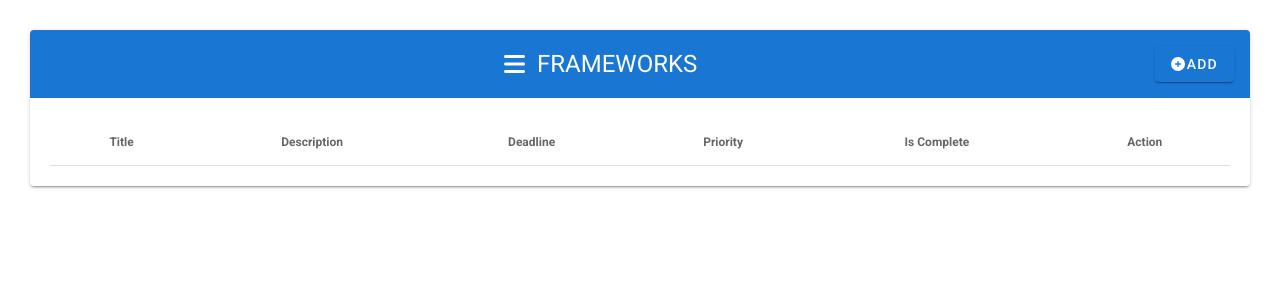
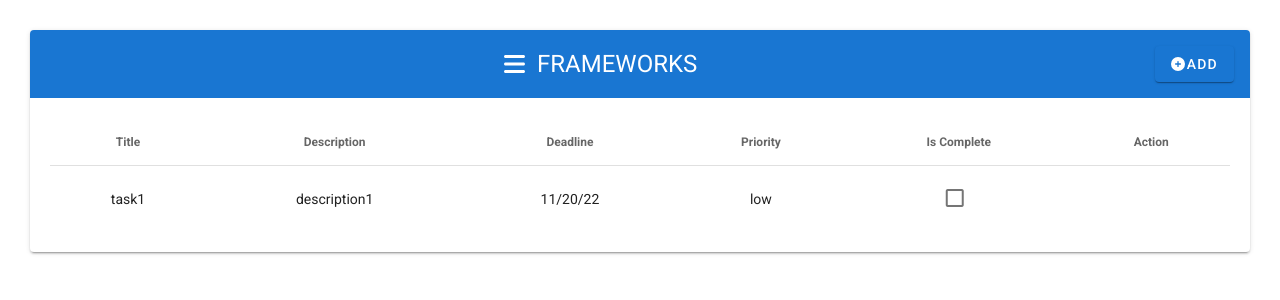
Before and after one commit to jeffpan602/To-Do-App, a Vue app in the folder todoapp/: page / in a window 1280 px wide. Shown: the top 300 px of the page. Built offline with nearby package versions, Linux system fonts and the light colour scheme.

Commit message:
date picker changes

```diff
--- a/todoapp/src/components/modalDialog.vue
+++ b/todoapp/src/components/modalDialog.vue
@@ -27,8 +27,8 @@
                         <v-menu v-ref="menu" :return-value.sync="deadline" transition="scale-transition" offset-y
                             min-width="auto">
                             <template v-slot:activator="{ on, attrs }">
-                                <v-text-field v-model="deadline" label="Deadline" append-icon="mdi-calendar"
-                                    v-bind="attrs" v-on="on" readonly outlined required
+                                <v-text-field v-model="date" label="Deadline" append-icon="mdi-calendar" v-bind="attrs"
+                                    v-on="on" readonly outlined required
                                     :rules="[v => !!v || 'Deadline is required']" />
                             </template>
                             <v-date-picker v-model="date" no-title scrollable :close-on-content-click="false">
--- a/todoapp/src/components/toDo.vue
+++ b/todoapp/src/components/toDo.vue
@@ -29,11 +29,11 @@
                     <!--table body-->
                     <tbody>
                         <tr v-for="(task, index) in tasks" :key="index">
-                            <td>{{ task.title }}</td>
-                            <td>{{ task.description }}</td>
-                            <td>{{ task.deadline }}</td>
-                            <td>{{ task.priority }}</td>
-                            <td>
+                            <td class="text-center">{{ task.title }}</td>
+                            <td class="text-center">{{ task.description }}</td>
+                            <td class="text-center">{{ task.deadline }}</td>
+                            <td class="text-center">{{ task.priority }}</td>
+                            <td class="text-center">
                                 <v-layout justify-center>
                                     <v-checkbox v-model="tasks[index].isComplete" />
                                 </v-layout>
@@ -85,7 +85,14 @@ export default {
             isVisible: false,
             isAddTask: true,
 
-            tasks: [],
+            tasks: [
+                {
+                    title: 'task1',
+                    description: 'description1',
+                    deadline: '11/20/22',
+                    priority: 'low'
+                }
+            ],
             title: '',
             description: '',
             deadline: '',
```
